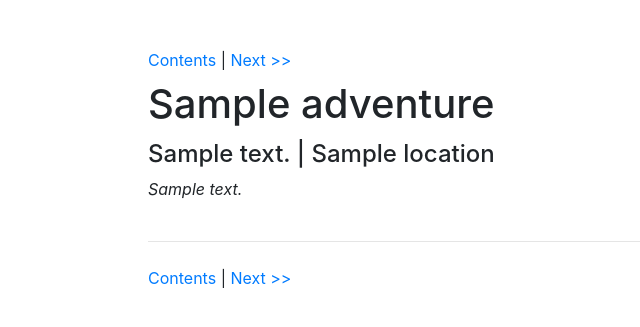
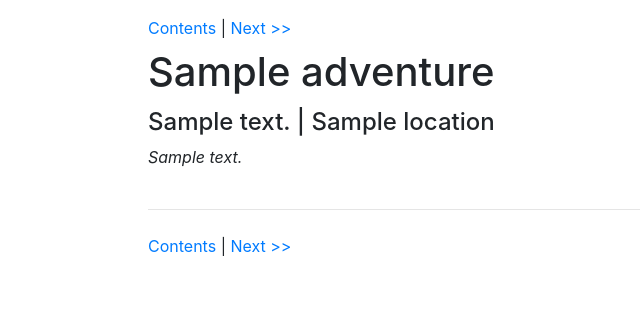
Before and after one commit to daronjp/travel_blog, a Flask app: template templates/adventures/show.html in a window 1280 px wide. Shown: the top 327 px of the page, without its empty margins (127-767 px from the left). Run offline with Flask 2, Linux system fonts and the light colour scheme; tables that the repository leaves empty hold one stand-in row (values such as "Sample post"); the template is opened without the code that fills it: values that come from a table or form of the project are taken from there, most other values are stand-ins (such as "Sample title", 1, 10 or a date in 2020); some libraries are stand-ins or nearby versions.

Commit message:
update padding

```diff
--- a/templates/adventures/show.html
+++ b/templates/adventures/show.html
@@ -10,7 +10,7 @@
 
 <body>
 <div class="container">
-  <div class="row mt-5 mb-2">
+  <div class="row mt-3 mb-2">
     <div class="col-12 col-lg-2"></div>
     <div class="col-12 col-lg-10">
       {% if previous_adventure_id %}
@@ -111,6 +111,7 @@
     </div>
   </div>
   <div class="row my-5"></div>
+  <div class="row my-5"></div>
 </div>
 </body>
 </html>
```
